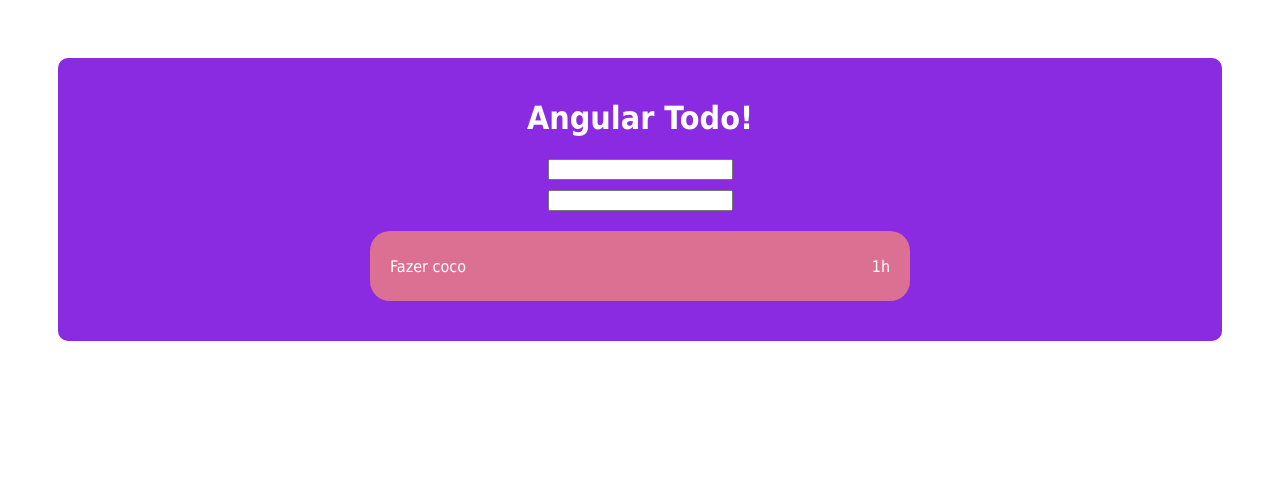
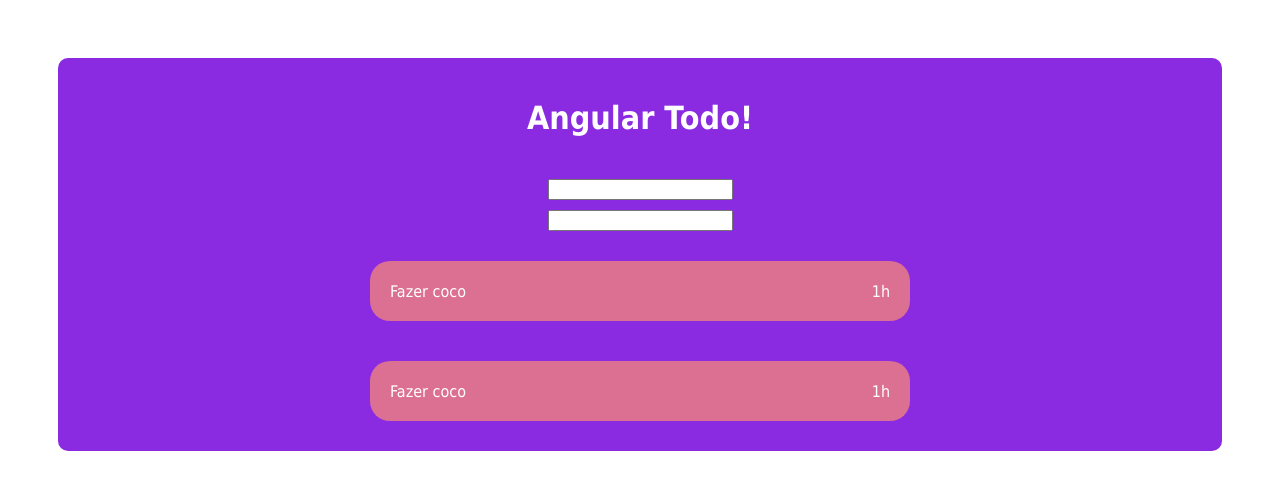
Before and after one commit to jmgrd98/angular-todo, an Angular app in the folder angular-moments/: page / in a window 1280 px wide. Shown: the top 490 px of the page. Built offline with nearby package versions, Linux system fonts and the light colour scheme.

Commit message:
todocard data binding

```diff
--- a/angular-moments/src/app/app.component.html
+++ b/angular-moments/src/app/app.component.html
@@ -7,5 +7,6 @@
 </form>
 
 <app-todo-card [todoName]="todo.name" [todoDuration]="todo.duration"></app-todo-card>
+<app-todo-card [todoName]="todo.name" [todoDuration]="todo.duration"></app-todo-card>
 
 </main>
--- a/angular-moments/src/app/app.component.scss
+++ b/angular-moments/src/app/app.component.scss
@@ -7,6 +7,7 @@ main{
   align-items: center;
   color: white;
   border-radius: 10px;
+  gap: 20px;
 }
 
 form{
--- a/angular-moments/src/app/components/todo-card/todo-card.component.scss
+++ b/angular-moments/src/app/components/todo-card/todo-card.component.scss
@@ -2,9 +2,9 @@ section{
   background-color: palevioletred;
   width: 500px;
   height: 50px;
-  margin: 20px;
+  margin: 10px;
   border-radius: 20px;
   display: flex;
-  padding: 10px 20px;
+  padding: 5px 20px;
   justify-content: space-between;
 }
```
